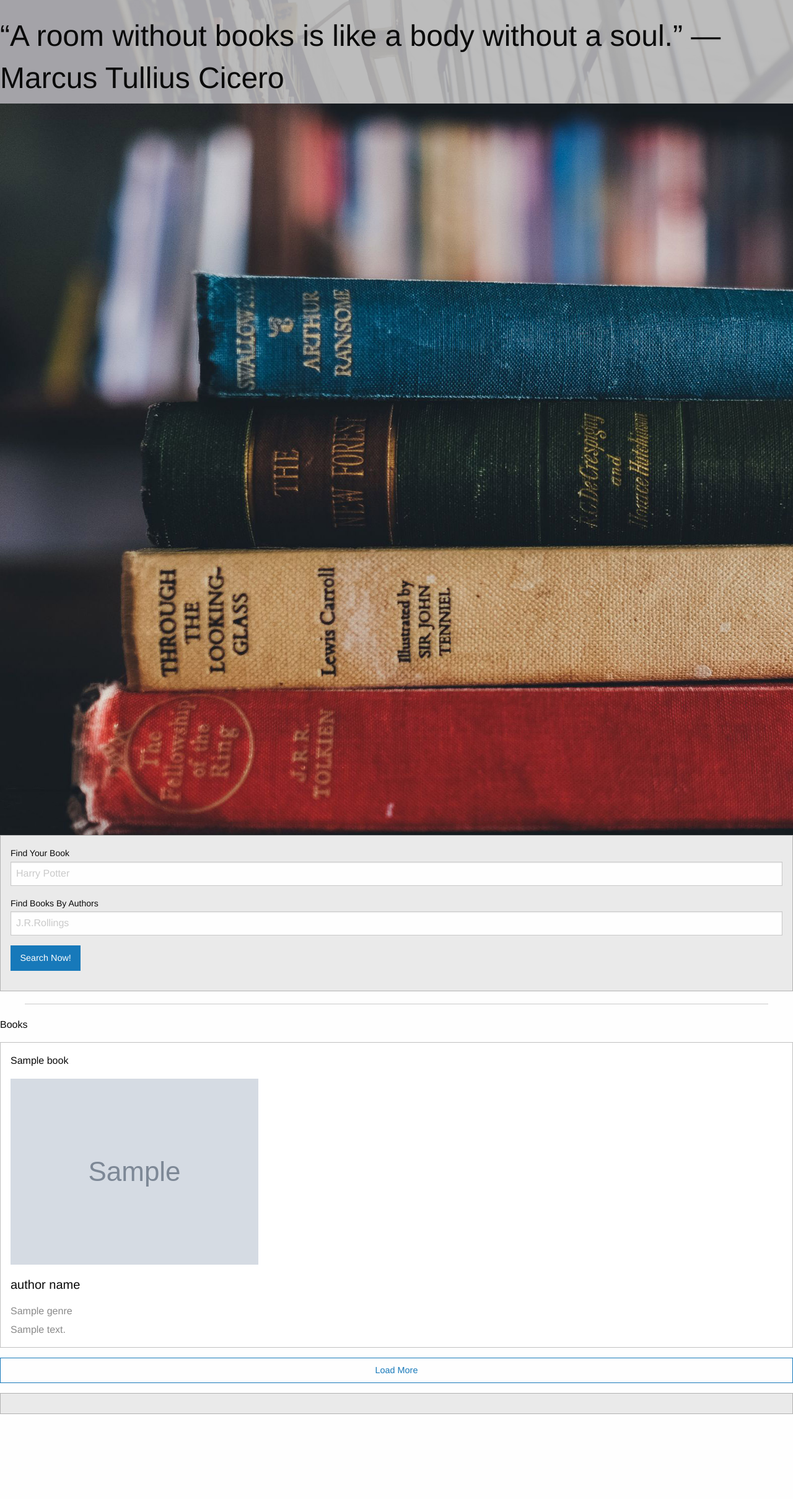
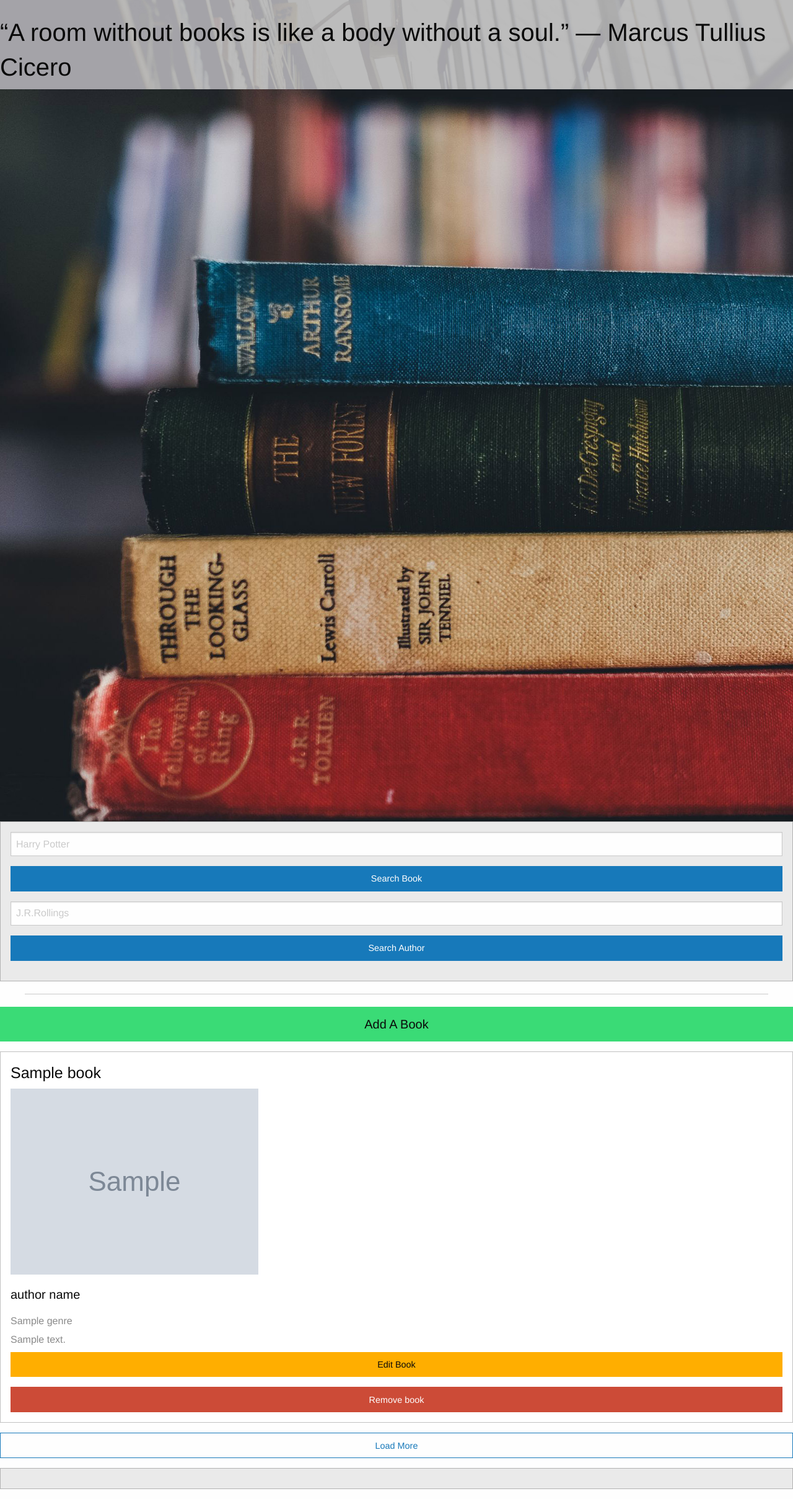
Before and after one commit to honghaobi/q2, a Node server app: template galvanize-reads/views/books.jade in a window 1280 px wide. Shown: the part 94-2512 px from the top of the page at 62% size. Before the commit the page ends 2375 px from the top, so only its background shows below. Run offline with Node 20, Linux system fonts and the light colour scheme; the template is opened without the code that fills it: most values are stand-ins (such as "Sample title", 1, 10 or a date in 2020); grey boxes marked "Sample" are stand-in pictures; some libraries are stand-ins or nearby versions.

Commit message:
added edit, delete buttons

```diff
--- /dev/null
+++ b/galvanize-reads/public/javascripts/client.js
@@ -0,0 +1,7 @@
+$(document).ready(function() {
+
+  $('.text').on('click', function(event) {
+    $(this).toggleClass('text-show');
+  });
+
+});
--- a/galvanize-reads/public/stylesheets/style.css
+++ b/galvanize-reads/public/stylesheets/style.css
@@ -13,3 +13,20 @@
   left: 0;
   z-index: -99;
 }
+
+.text{
+  white-space: nowrap;
+  overflow: auto;
+  width: auto;
+  text-overflow: ellipsis;
+  transition: white-space 1s ease-in;
+}
+
+.text:hover{
+  cursor:context-menu;
+}
+
+.text-show{
+  white-space: normal;
+  overflow: auto;
+}
--- a/galvanize-reads/views/authors.jade
+++ b/galvanize-reads/views/authors.jade
@@ -3,7 +3,7 @@
 block content
 
   .row.column
-    p.All Authors
+    a.large.success.expanded.button(href='author/create') Add An Author
   .row.small-up-1.medium-up-2.large-up-3
     for author in allAuthors
       .column
@@ -11,5 +11,7 @@
           p
             img(src=author.portrait_url, alt=author.full_name)
           p.lead=author.full_name
-          p.subheader=author.biography
           p.subheader books written
+          p.text.subheader=author.biography
+          a.warning.expanded.button(href=author.full_name+'/edit') Edit Author
+          a.alert.expanded.button(href=author.full_name+'/remove') Remove Author
--- a/galvanize-reads/views/books.jade
+++ b/galvanize-reads/views/books.jade
@@ -3,14 +3,16 @@
 block content
 
   .row.column
-    p.All Books
+    a.large.success.expanded.button(href='author/create') Add A Book
   .row.small-up-1.medium-up-2.large-up-3
     for book in allBooks
       .column
         .callout
-          p= book.title
+          h4= book.title
           p
             img(src=book.cover, alt=book.title)
           p.lead author name
           p.subheader=book.genre
-          p.subheader=book.description
+          p.text.subheader=book.description
+          a.warning.expanded.button(href=book.id+'/edit') Edit Book
+          a.alert.expanded.button(href=book.id+'/remove') Remove book
--- a/galvanize-reads/views/layout.jade
+++ b/galvanize-reads/views/layout.jade
@@ -8,10 +8,10 @@
     title galvanize reads
   body
     img.bg(src='/images/bg.jpg', alt='books')
-    .title-bar(data-responsive-toggle='realEstateMenu', data-hide-for='small')
+    .title-bar(data-responsive-toggle='galvanizeMenu', data-hide-for='small')
       button.menu-icon(type='button', data-toggle='')
       .title-bar-title Galvanize Reads
-    #realEstateMenu.top-bar
+    #galvanizeMenu.top-bar
       .top-bar-left
         ul.menu(data-responsive-menu='accordion')
           li.menu-text Category Selection:
@@ -22,7 +22,7 @@
     br
     .row
       .medium-7.large-6.columns
-        h1
+        h2
           | “A room without books is like a body without a soul.”  ― Marcus Tullius Cicero
       .show-for-large.large-3.columns
         img(src='/images/logo.jpg', alt='books')
@@ -32,13 +32,12 @@
             .row
               .small-12.columns
                 label
-                  | Find Your Book
                   input(type='text', placeholder='Harry Potter')
+                button.expanded.button(type='submit') Search Book
               .small-12.columns
                 label
-                  | Find Books By Authors
                   input(type='text', placeholder='J.R.Rollings')
-                button.button(type='submit') Search Now!
+                button.expanded.button(type='submit') Search Author
     .row.column
       hr
 
@@ -50,3 +49,4 @@
       .row.expanded.callout.secondary
     script(src='https://cdn.jsdelivr.net/foundation/6.2.0/foundation.min.js')
     script(src='https://code.jquery.com/jquery-2.2.2.js')
+    script(src='javascripts/client.js')
```
Also changed, not shown: galvanize-reads/routes/index.js (+4 -4 lines).
